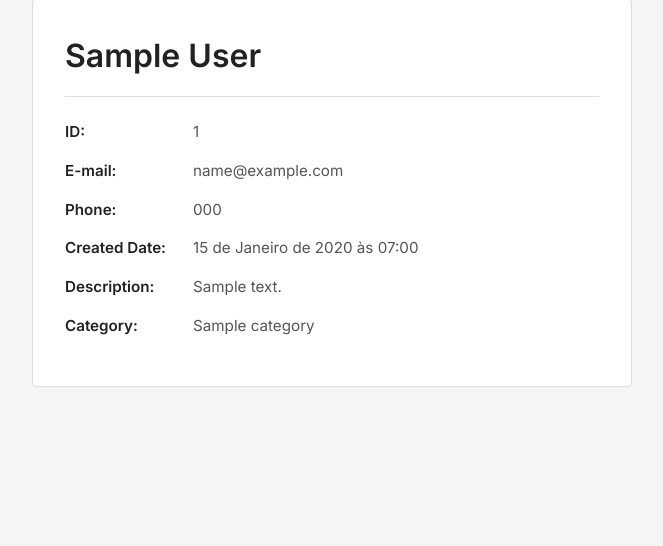
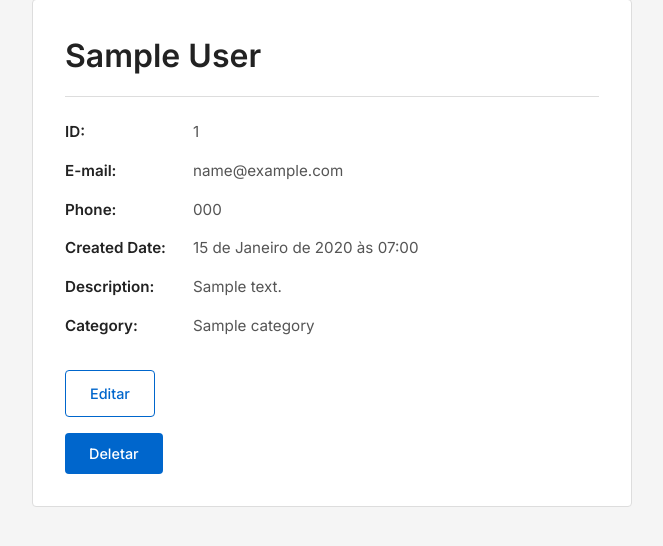
Before and after one commit to JavanRosario/App_agenda, a Django app: page /contact/1/detail/ in a window 1280 px wide. Shown: the part 109-655 px from the top of the page, without its empty margins (308-971 px from the left). Run offline with Django 5.2, Linux system fonts and the light colour scheme; tables that the repository leaves empty hold one stand-in row (values such as "Sample post").

Commit message:
add REMOVE button and remove contact logic

```diff
--- a/contact/templates/contact/single_contact.html
+++ b/contact/templates/contact/single_contact.html
@@ -8,6 +8,7 @@
     <title>{{single_title}}Agenda</title>
   </head>
   <body>
+
     {% include "partials/_header.html" %}
 
     <main class="content">
@@ -21,6 +22,19 @@
         <p><b>Created Date:</b>{{contact.created_date}}</p>
         <p><b>Description:</b>{{contact.description}}</p>
         <p><b>Category:</b>{{contact.category.name}}</p>
+        <div class="contact_links">
+          <a class = "btn btn_link"href="{% url "contact:update" contact.id %}">Editar</a>
+        </div>
+        <form action="{% url "contact:delete" contact.id %}" method = "POST">
+          {% csrf_token %}
+
+          {% if confirmation == 'no' %}
+            <input type="hidden" name="confirmation" value="yes">
+            <button class="btn btn-link" type="submit">Confirma?</button>
+          {% else %}
+            <button class="btn btn-link" type="submit">Deletar</button>
+          {% endif %}
+        </form>
       </div>
     </main>
   </body>
```
